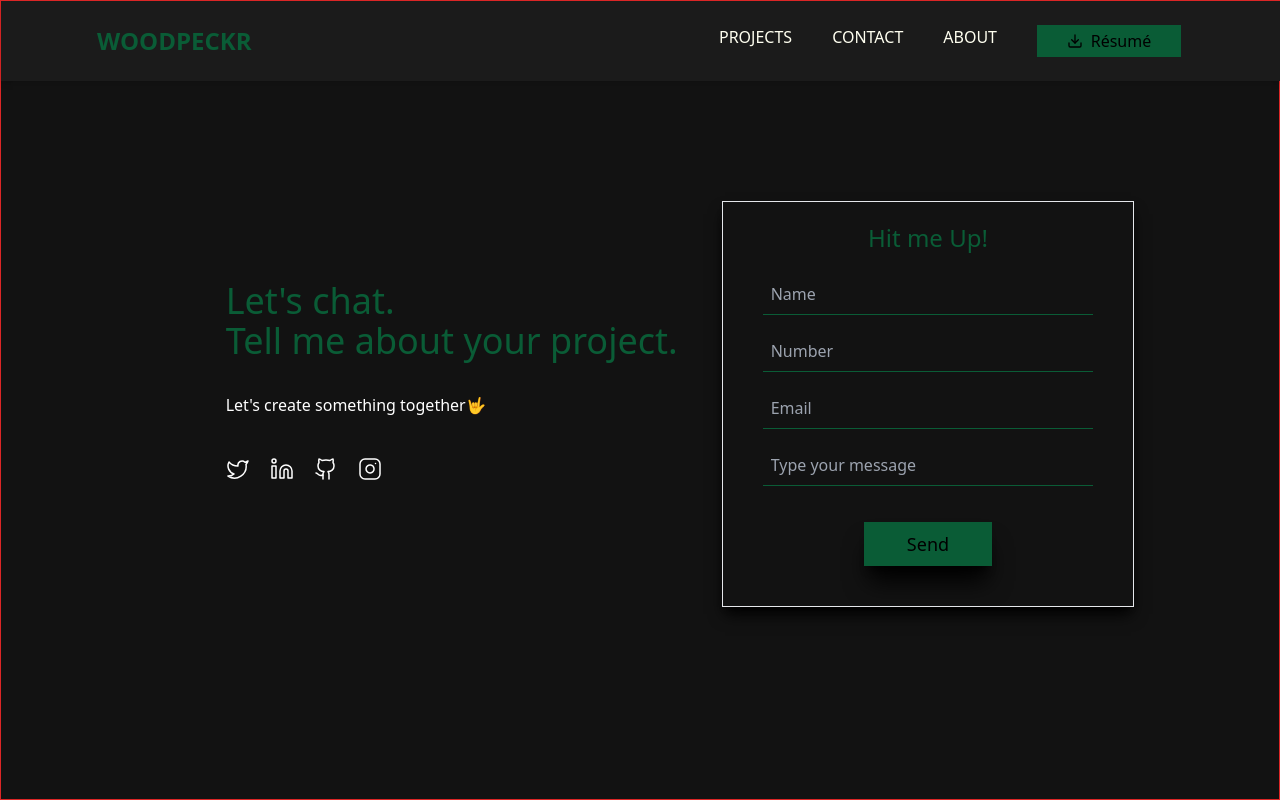
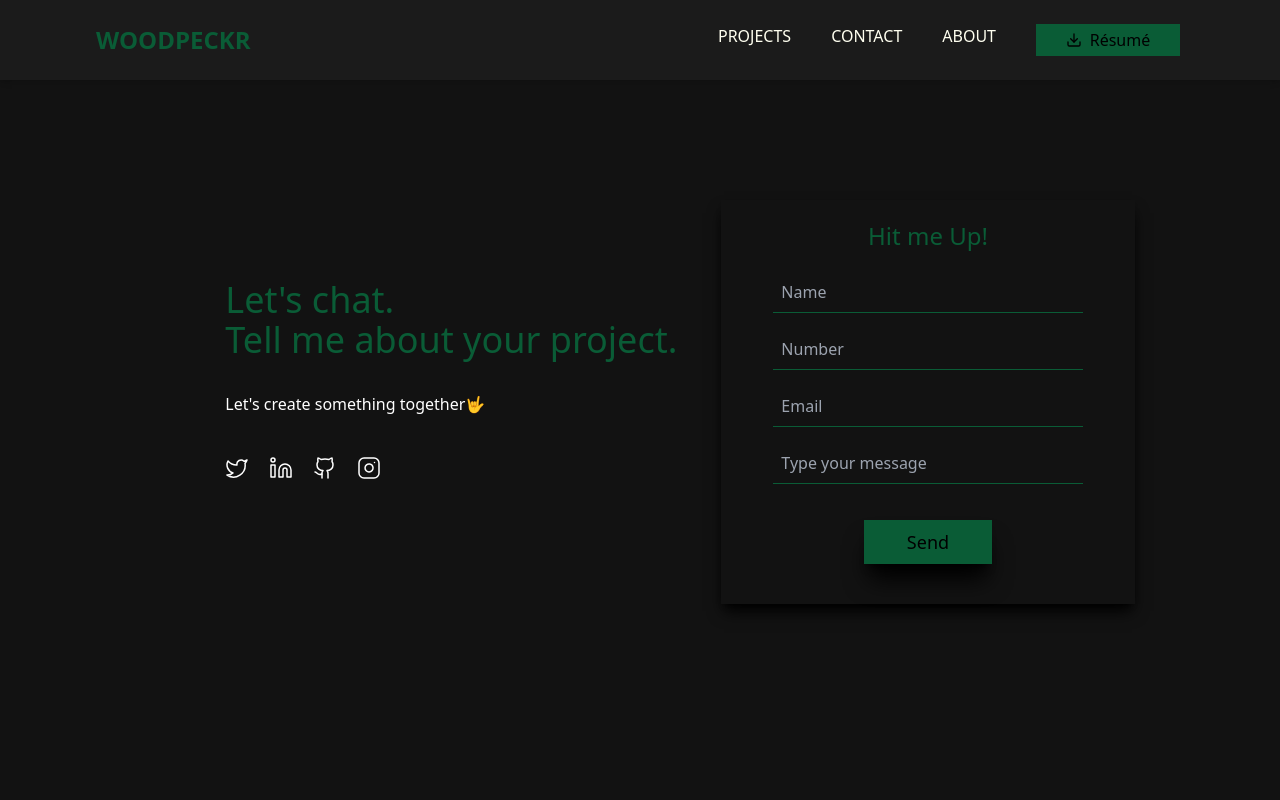
Before and after one commit to RaphaelWright/ralphland, a React (Vite) app: page /contact in a window 1280 px wide. Built offline with nearby package versions, Linux system fonts and the light colour scheme.

Commit message:
contact form changes

```diff
--- a/src/pages/Contact.jsx
+++ b/src/pages/Contact.jsx
@@ -6,7 +6,7 @@ import { Instagram } from "lucide-react";
 
 const Contact = () => {
   return (
-    <div className="w-screen border border-red-600 h-full md:h-screen bg-[#121212]">
+    <div className="w-screen h-full md:h-screen bg-[#121212]">
       <Header />
       {/* <h1 className="text-4xl font-bold text-white pl-20">Contact</h1> */}
       <div className=" mt-16 pl-10 mx-auto md:flex md:space-x-1 md:justify-center">
@@ -52,11 +52,11 @@ const Contact = () => {
           </div>
         </div>
 
-        <div className="border md:mx-auto mb-10 shadow-lg shadow-[#000000] md:w-2/6 h-auto mt-14">
+        <div className=" md:mx-auto mb-10 shadow-lg shadow-[#000000] md:w-2/6 h-auto mt-14">
           <p className="text-center text-[#0a5c36] font-medium text-2xl pt-5">
             Hit me Up!
           </p>
-          <form className="flex flex-col w-full md:mt-5">
+          <form className="flex flex-col px-5 md:px-3 w-full md:mt-5">
             <input
               type="text"
               placeholder="Name"
```
